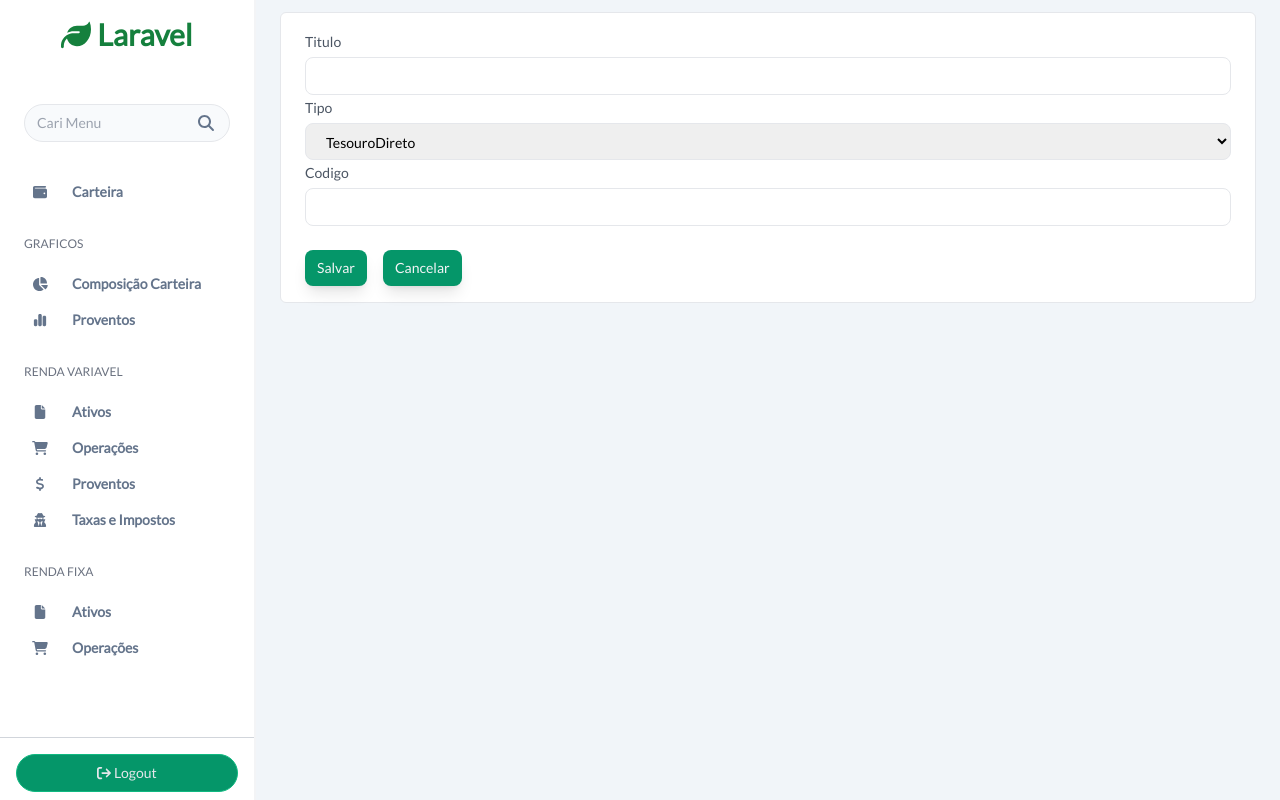
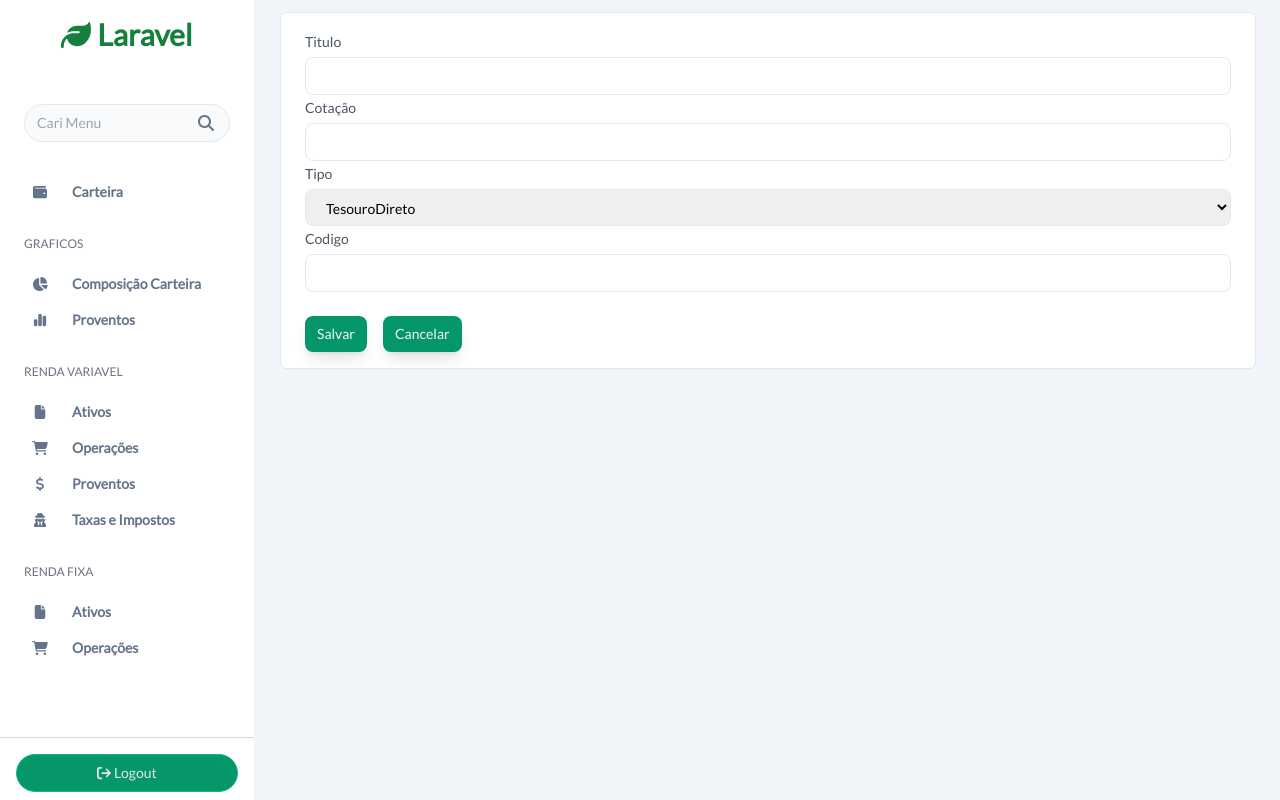
Before and after one commit to luizdacol/investimento-web, a React (Create React App) app: page /renda-fixa/form-ativos in a window 1280 px wide. Built offline with nearby package versions, Linux system fonts and the light colour scheme.

Commit message:
feat: adiciona campo de cotacao do tesouro direto

```diff
--- a/src/pages/renda-fixa/FormAtivos.tsx
+++ b/src/pages/renda-fixa/FormAtivos.tsx
@@ -7,15 +7,18 @@ import { ToastContainer, toast } from "react-toastify";
 import "react-toastify/dist/ReactToastify.css";
 import Button from "../../components/Form/Button";
 import { AtivoRendaFixa } from "../../interfaces/AtivoRendaFixa";
+import { useFormat } from "../../hooks/useFormat";
 
 function FormAtivos() {
   const [urlParams] = useSearchParams();
   const navigate = useNavigate();
+  const { formatPrice } = useFormat();
 
   const [id, setId] = useState<string>();
   const [titulo, setTitulo] = useState<string>("");
   const [codigo, setCodigo] = useState<string>("");
   const [tipo, setTipo] = useState<string>("TesouroDireto");
+  const [cotacao, setCotacao] = useState<string>("");
 
   useEffect(() => {
     const fetchAtivo = async () => {
@@ -24,6 +27,7 @@ function FormAtivos() {
         const operacao = await RendaFixaService.getAtivoById(+ativoId);
 
         setId(ativoId);
+        setCotacao(operacao.cotacao.toString());
         setTitulo(operacao.titulo);
         setTipo(operacao.tipo);
         setCodigo(operacao.codigo);
@@ -36,10 +40,12 @@ function FormAtivos() {
   const handleSubmit = async (event: FormEvent<HTMLFormElement>) => {
     event.preventDefault();
 
-    const ativo: Omit<AtivoRendaFixa, "id" | "cotacao" | "dataHoraCotacao"> = {
+    const ativo: Omit<AtivoRendaFixa, "id"> = {
       titulo: titulo,
       tipo: tipo,
       codigo: codigo,
+      cotacao: formatPrice(cotacao),
+      dataHoraCotacao: new Date(),
     };
 
     let status;
@@ -65,6 +71,14 @@ function FormAtivos() {
                 value={titulo}
                 handleOnChange={(event) => {
                   setTitulo(event.target.value);
+                }}
+              />
+              <InputText
+                id="cotacao"
+                label="Cotação"
+                value={cotacao}
+                handleOnChange={(event) => {
+                  setCotacao(event.target.value);
                 }}
               />
               <SelectList
```
